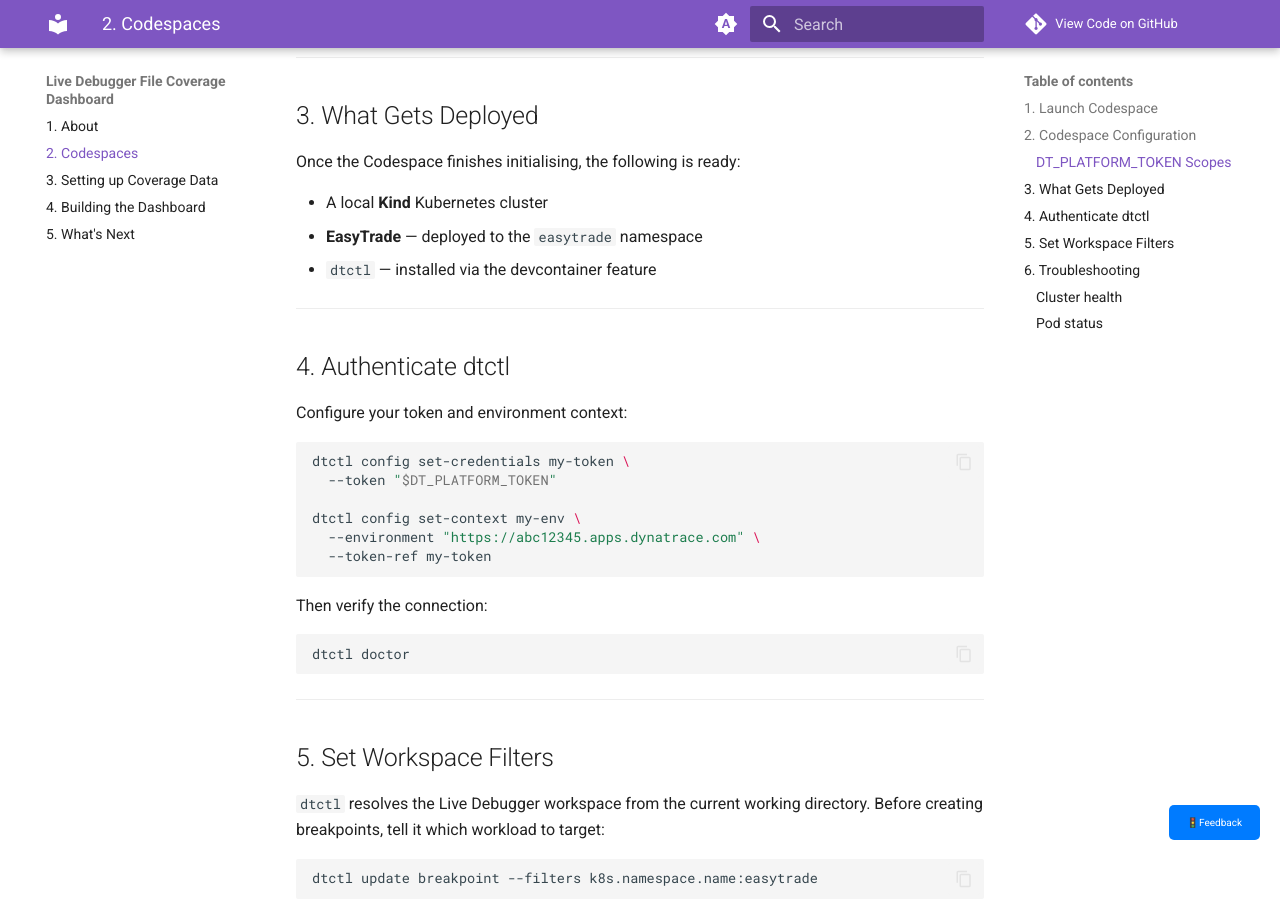
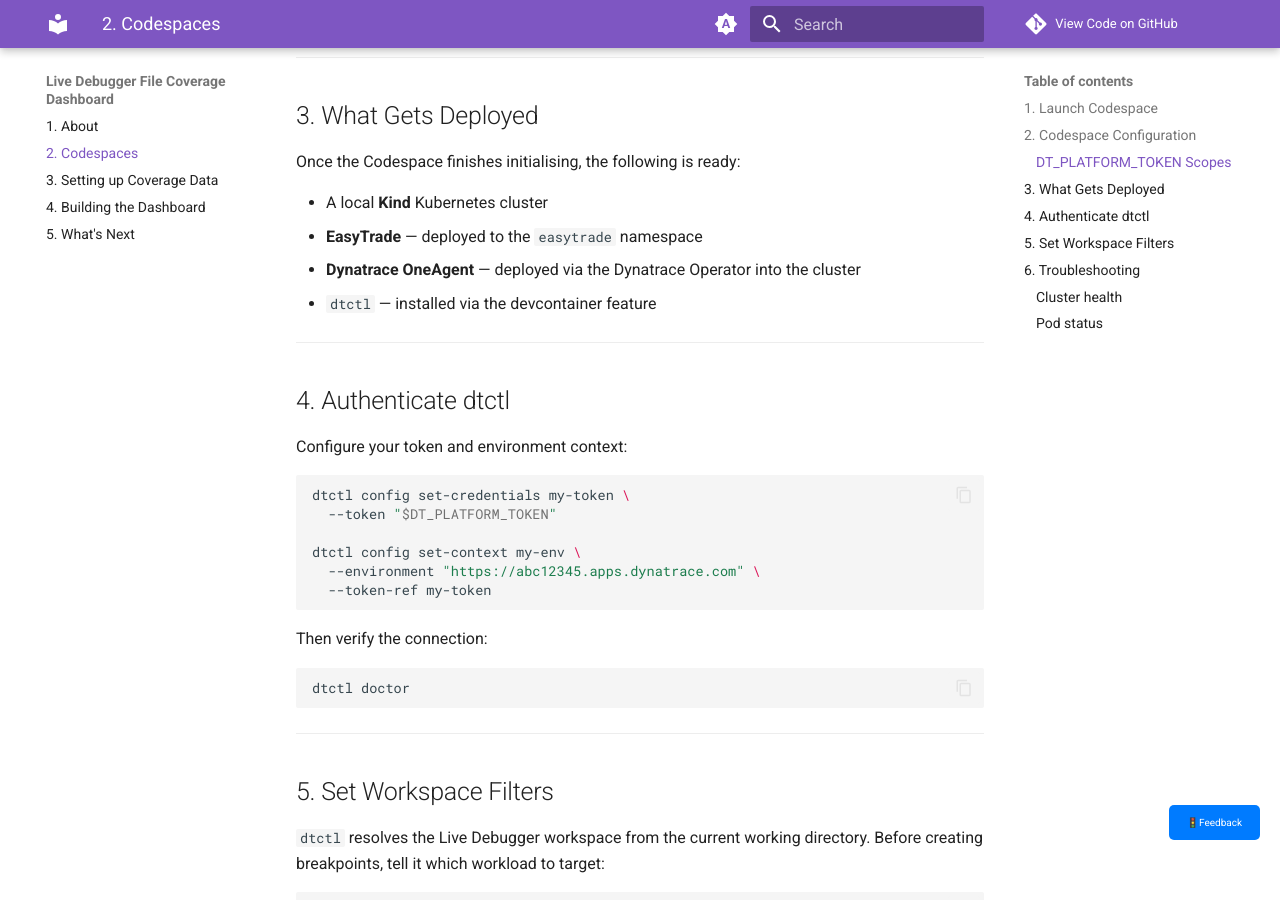
Before and after one commit to joshdynatrace/livedebugger-file-coverage-dashboard, an MkDocs documentation site: the page built from docs/codespaces.md, in a window 1280 px wide and 900 px high, scrolled down 1160 px. Built offline with MkDocs 1.6.1 and Material for MkDocs 9.7.7, drawn with Linux system fonts in a browser that asks for light colours; comment, search, counter and statistics services are not loaded.

Commit message:
update what gets deployed

```diff
--- a/docs/codespaces.md
+++ b/docs/codespaces.md
@@ -47,6 +47,7 @@
 
 - A local **Kind** Kubernetes cluster
 - **EasyTrade** — deployed to the `easytrade` namespace
+- **Dynatrace OneAgent** — deployed via the Dynatrace Operator into the cluster
 - `dtctl` — installed via the devcontainer feature
 
 ---
```
